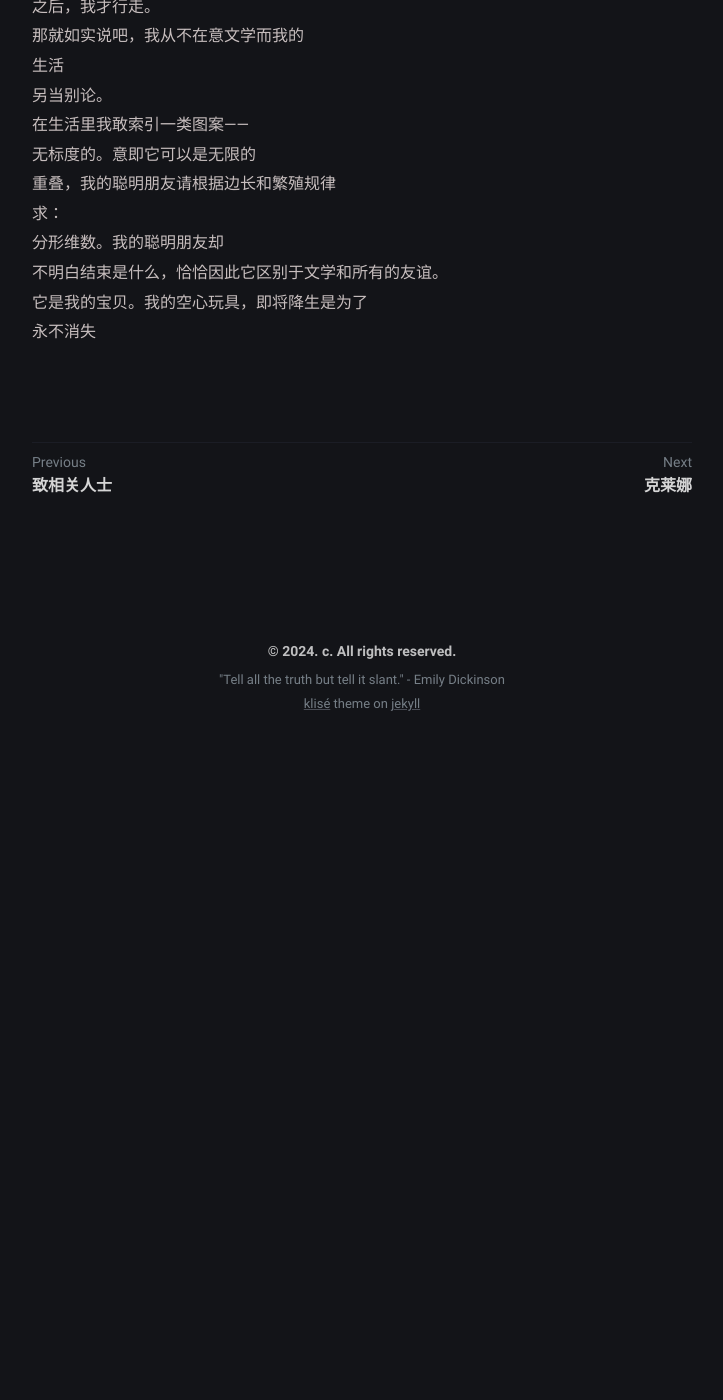
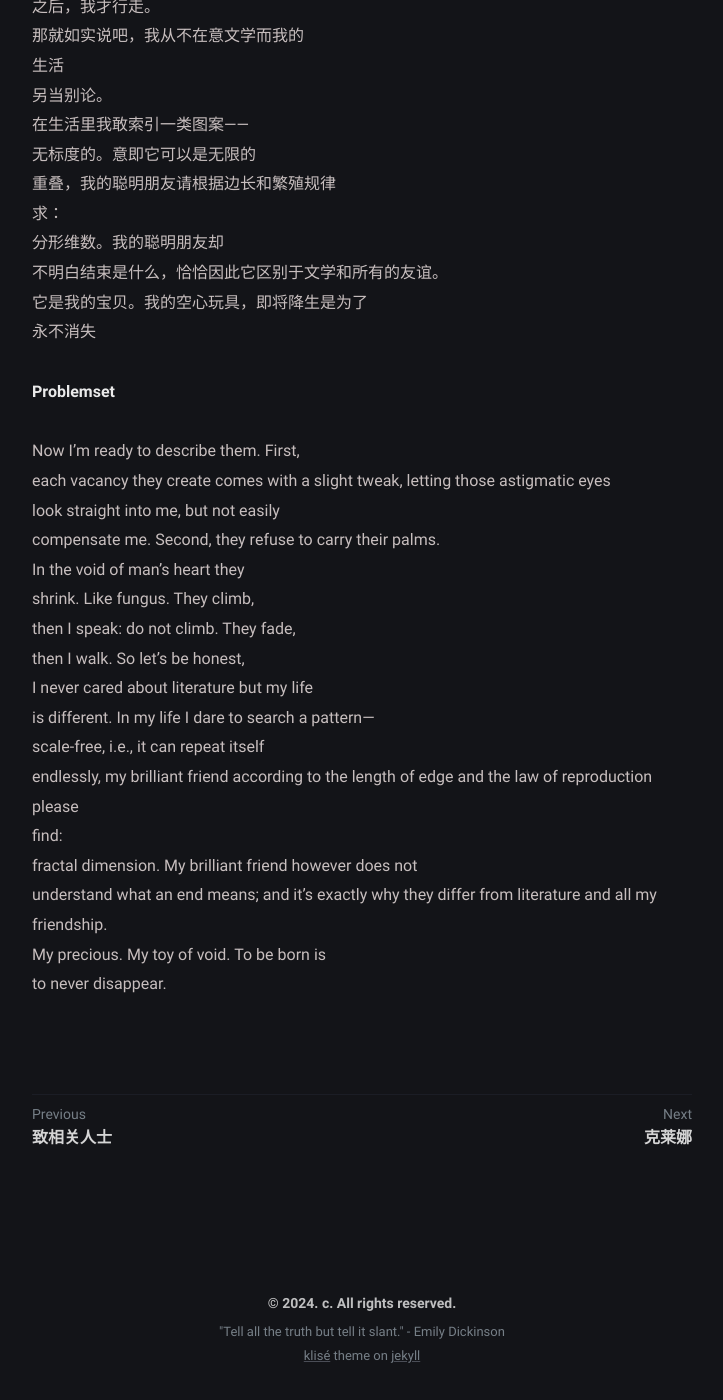
Before and after one commit to yijingch/afistforair.github.io, a Jekyll site: the page built from _posts/problemset/2021-09-28-problemset.md, in a window 1280 px wide and 1400 px high, scrolled down 608 px. Shown: the whole window, without its empty margins (278-1001 px from the left). Built offline with Jekyll 4.4.1, drawn with Linux system fonts in a browser that asks for light colours; before the commit the page ends 1357 px from its top, so only the background shows below that.

Commit message:
add translation - problemset

```diff
--- a/_posts/calculation-exercises/2021-09-28-calculation-exercises.md
+++ b/_posts/problemset/2021-09-28-problemset.md
@@ -23,3 +23,23 @@ tags: [poem]
 不明白结束是什么，恰恰因此它区别于文学和所有的友谊。
 它是我的宝贝。我的空心玩具，即将降生是为了
 永不消失
+
+**Problemset**
+
+Now I’m ready to describe them. First,
+each vacancy they create comes with a slight tweak, letting those astigmatic eyes
+look straight into me, but not easily
+compensate me. Second, they refuse to carry their palms.
+In the void of man’s heart they
+shrink. Like fungus. They climb,
+then I speak: do not climb. They fade,
+then I walk. So let’s be honest,
+I never cared about literature but my life
+is different. In my life I dare to search a pattern—
+scale-free, i.e., it can repeat itself
+endlessly, my brilliant friend according to the length of edge and the law of reproduction please
+find:
+fractal dimension. My brilliant friend however does not
+understand what an end means; and it’s exactly why they differ from literature and all my friendship.
+My precious. My toy of void. To be born is
+to never disappear.
```
